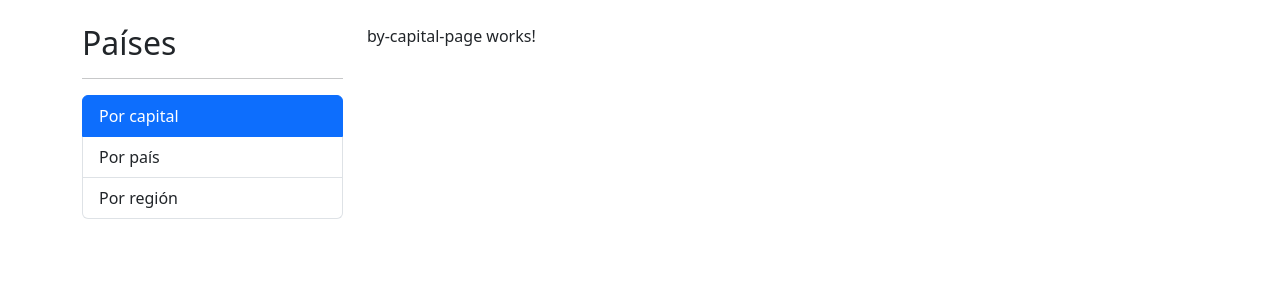
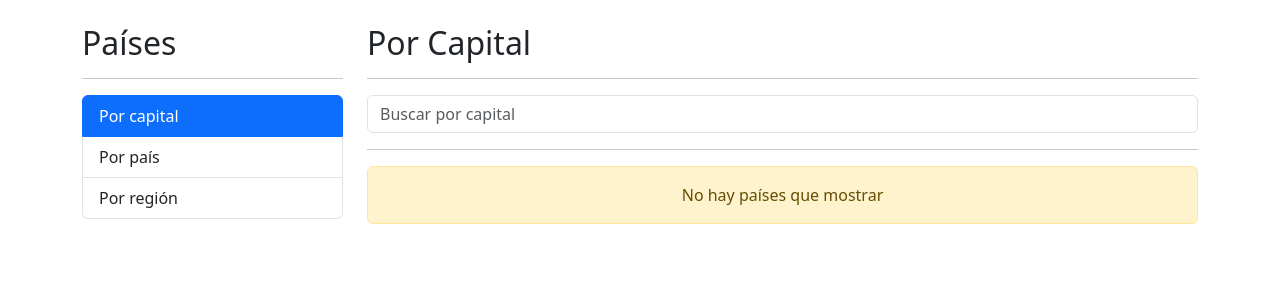
Before and after one commit to kroyx/CountryApp-Angular, an Angular app: page /countries/by-capital in a window 1280 px wide. Shown: the top 300 px of the page. Built offline with nearby package versions, Linux system fonts and the light colour scheme.

Commit message:
Desarrollada funcionalidad de busqueda por capital

```diff
--- a/src/app/app.module.ts
+++ b/src/app/app.module.ts
@@ -4,6 +4,7 @@ import { BrowserModule } from '@angular/platform-browser';
 import {AppRoutingModule} from './app-routing.module';
 import { AppComponent } from './app.component';
 import {SharedModule} from './shared/shared.module';
+import {HttpClientModule} from '@angular/common/http';
 
 @NgModule({
   declarations: [
@@ -11,6 +12,7 @@ import {SharedModule} from './shared/shared.module';
   ],
   imports: [
     BrowserModule,
+    HttpClientModule,
     AppRoutingModule,
     SharedModule
   ],
--- /dev/null
+++ b/src/app/countries/components/country-table/country-table.component.html
@@ -0,0 +1,36 @@
+<div
+  *ngIf="countries.length === 0; else table"
+  class="alert alert-warning text-center">
+  No hay países que mostrar
+</div>
+
+<ng-template #table>
+  <table class="table table-hover">
+    <thead>
+    <tr>
+      <th>#</th>
+      <th>Icon</th>
+      <th>Bandera</th>
+      <th>Nombre</th>
+      <th>Capital</th>
+      <th>Población</th>
+      <th></th>
+    </tr>
+    </thead>
+    <tbody>
+    <tr *ngFor="let country of countries; let i = index">
+      <td>{{i + 1}}</td>
+      <td>{{country.flag}}</td>
+      <td>
+        <img
+          [alt]="country.flags.alt"
+          [src]="country.flags.svg">
+      </td>
+      <td>{{country.name.common}}</td>
+      <td>{{country.capital}}</td>
+      <td>{{country.population | number}}</td>
+      <td>#</td>
+    </tr>
+    </tbody>
+  </table>
+</ng-template>
--- /dev/null
+++ b/src/app/countries/components/country-table/country-table.component.ts
@@ -0,0 +1,17 @@
+import {Component, Input} from '@angular/core';
+import {Country} from '../../interfaces/country';
+
+@Component({
+  selector: 'countries-table',
+  templateUrl: './country-table.component.html',
+  styles: [
+    `img {
+      width: 25px;
+    }`
+  ]
+})
+export class CountryTableComponent {
+
+  @Input()
+  public countries: Country[] = [];
+}
--- a/src/app/countries/countries.module.ts
+++ b/src/app/countries/countries.module.ts
@@ -5,6 +5,8 @@ import { ByCountryPageComponent } from './pages/by-country-page/by-country-page.
 import { ByRegionPageComponent } from './pages/by-region-page/by-region-page.component';
 import { CountryPageComponent } from './pages/country-page/country-page.component';
 import {CountriesRoutingModule} from './countries-routing.module';
+import {SharedModule} from '../shared/shared.module';
+import { CountryTableComponent } from './components/country-table/country-table.component';
 
 
 
@@ -13,11 +15,13 @@ import {CountriesRoutingModule} from './countries-routing.module';
     ByCapitalPageComponent,
     ByCountryPageComponent,
     ByRegionPageComponent,
-    CountryPageComponent
+    CountryPageComponent,
+    CountryTableComponent
   ],
   imports: [
     CommonModule,
     CountriesRoutingModule,
+    SharedModule,
   ]
 })
 export class CountriesModule { }
--- /dev/null
+++ b/src/app/countries/interfaces/country.ts
@@ -0,0 +1,121 @@
+export interface Country {
+  name:         Name;
+  tld:          string[];
+  cca2:         string;
+  ccn3:         string;
+  cca3:         string;
+  cioc:         string;
+  independent:  boolean;
+  status:       string;
+  unMember:     boolean;
+  currencies:   Currencies;
+  idd:          Idd;
+  capital:      string[];
+  altSpellings: string[];
+  region:       string;
+  subregion:    string;
+  languages:    Languages;
+  translations: { [key: string]: Translation };
+  latlng:       number[];
+  landlocked:   boolean;
+  borders?:     string[];
+  area:         number;
+  demonyms:     Demonyms;
+  flag:         string;
+  maps:         Maps;
+  population:   number;
+  gini?:        { [key: string]: number };
+  fifa:         string;
+  car:          Car;
+  timezones:    string[];
+  continents:   string[];
+  flags:        Flags;
+  coatOfArms:   CoatOfArms;
+  startOfWeek:  string;
+  capitalInfo:  CapitalInfo;
+  postalCode?:  PostalCode;
+}
+
+export interface CapitalInfo {
+  latlng: number[];
+}
+
+export interface Car {
+  signs: string[];
+  side:  string;
+}
+
+export interface CoatOfArms {
+  png?: string;
+  svg?: string;
+}
+
+export interface Currencies {
+  USD?: Clp;
+  CLP?: Clp;
+  DOP?: Clp;
+  EUR?: Clp;
+  YER?: Clp;
+  CRC?: Clp;
+}
+
+export interface Clp {
+  name:   string;
+  symbol: string;
+}
+
+export interface Demonyms {
+  eng: Eng;
+  fra: Eng;
+}
+
+export interface Eng {
+  f: string;
+  m: string;
+}
+
+export interface Flags {
+  png:  string;
+  svg:  string;
+  alt?: string;
+}
+
+export interface Idd {
+  root:     string;
+  suffixes: string[];
+}
+
+export interface Languages {
+  spa?: string;
+  eng?: string;
+  ita?: string;
+  ara?: string;
+}
+
+export interface Maps {
+  googleMaps:     string;
+  openStreetMaps: string;
+}
+
+export interface Name {
+  common:     string;
+  official:   string;
+  nativeName: NativeName;
+}
+
+export interface NativeName {
+  spa?: Translation;
+  eng?: Translation;
+  ita?: Translation;
+  ara?: Translation;
+}
+
+export interface Translation {
+  official: string;
+  common:   string;
+}
+
+export interface PostalCode {
+  format: string;
+  regex:  string;
+}
--- a/src/app/countries/pages/by-capital-page/by-capital-page.component.html
+++ b/src/app/countries/pages/by-capital-page/by-capital-page.component.html
@@ -1 +1,18 @@
-<p>by-capital-page works!</p>
+<h2>Por Capital</h2>
+<hr>
+
+<div class="row">
+  <div class="col">
+    <!--SearchBox-->
+    <shared-search-box
+      (onValue)="searchByCapital($event)"
+      placeholder="Buscar por capital"></shared-search-box>
+  </div>
+</div>
+
+<div class="row">
+  <div class="col">
+    <hr>
+    <countries-table [countries]="countries"></countries-table>
+  </div>
+</div>
--- a/src/app/countries/pages/by-capital-page/by-capital-page.component.ts
+++ b/src/app/countries/pages/by-capital-page/by-capital-page.component.ts
@@ -1,11 +1,22 @@
-import { Component } from '@angular/core';
+import {Component} from '@angular/core';
+import {CountriesService} from '../../services/countries.service';
+import {Country} from '../../interfaces/country';
 
 @Component({
   selector: 'countries-by-capital-page',
   templateUrl: './by-capital-page.component.html',
-  styles: [
-  ]
+  styles: []
 })
 export class ByCapitalPageComponent {
 
+  public countries: Country[] = [];
+
+  constructor(private countriesService: CountriesService) {}
+
+  public searchByCapital(term: string): void {
+    this.countriesService.searchCapital(term)
+        .subscribe(countries => {
+          this.countries = countries;
+        });
+  }
 }
--- /dev/null
+++ b/src/app/countries/services/countries.service.ts
@@ -0,0 +1,21 @@
+import {HttpClient} from '@angular/common/http';
+import {Injectable} from '@angular/core';
+import {catchError, Observable, of} from 'rxjs';
+import {Country} from '../interfaces/country';
+
+@Injectable({providedIn: 'root'})
+export class CountriesService {
+
+  private apiUrl: string = 'https://restcountries.com/v3.1';
+
+  constructor(private http: HttpClient) { }
+
+  searchCapital(term: string): Observable<Country[]> {
+    const url = `${this.apiUrl}/capital/${term}`;
+    return this.http
+               .get<Country[]>(url)
+               .pipe(
+                 catchError(() => of([]))
+               );
+  }
+}
--- /dev/null
+++ b/src/app/shared/components/search-box/search-box.component.html
@@ -0,0 +1,6 @@
+<input
+  type="text"
+  class="form-control"
+  [placeholder]="placeholder"
+  (keyup.enter)="emitValue(txtInput.value)"
+  #txtInput>
--- /dev/null
+++ b/src/app/shared/components/search-box/search-box.component.ts
@@ -0,0 +1,22 @@
+import {Component, EventEmitter, Input, Output} from '@angular/core';
+
+@Component({
+  selector: 'shared-search-box',
+  templateUrl: './search-box.component.html',
+  styles: [
+  ]
+})
+export class SearchBoxComponent {
+
+  @Input()
+  public placeholder: string = '';
+
+  @Output()
+  public onValue: EventEmitter<string> = new EventEmitter<string>();
+
+  public emitValue(term: string): void {
+    this.onValue.emit(term);
+  }
+
+
+}
```
Also changed, not shown: src/app/shared/shared.module.ts (+5 -2 lines).
